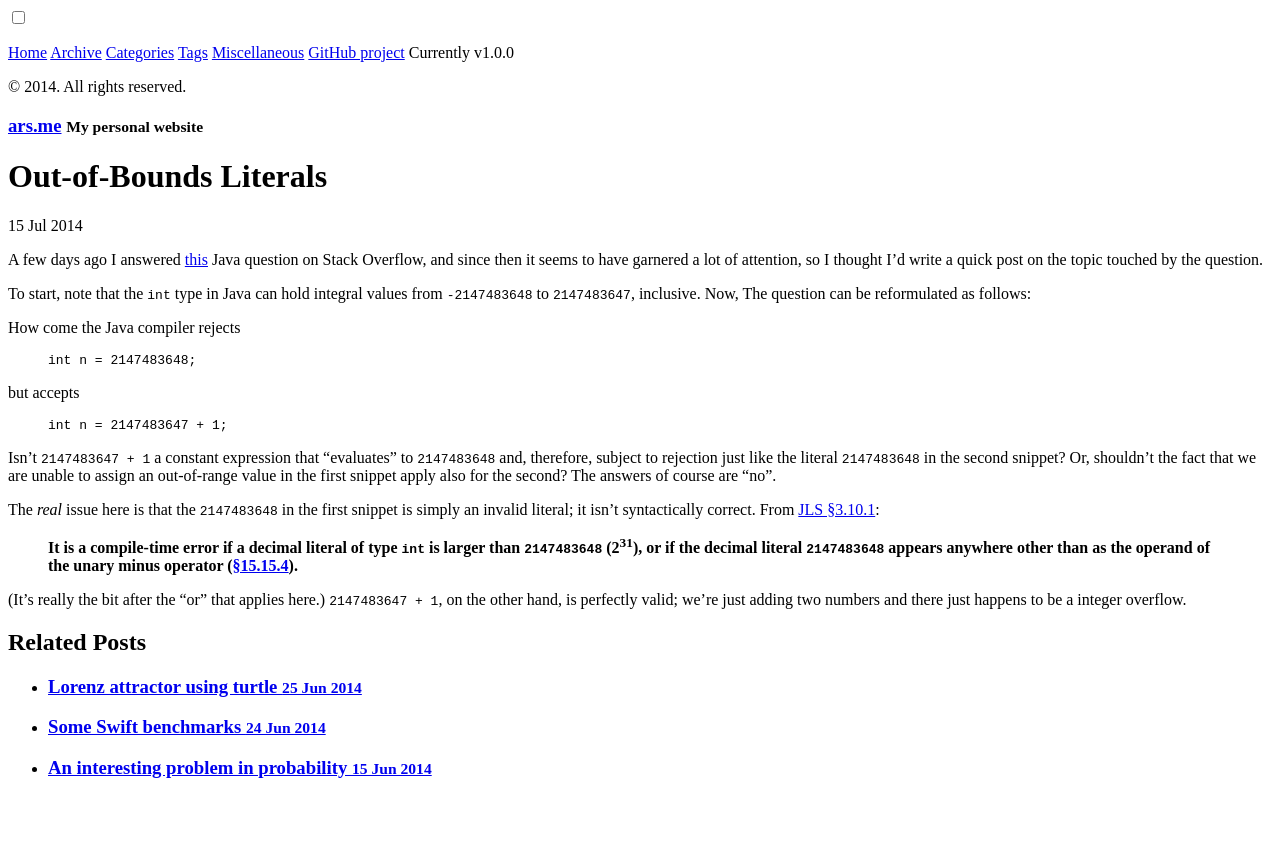
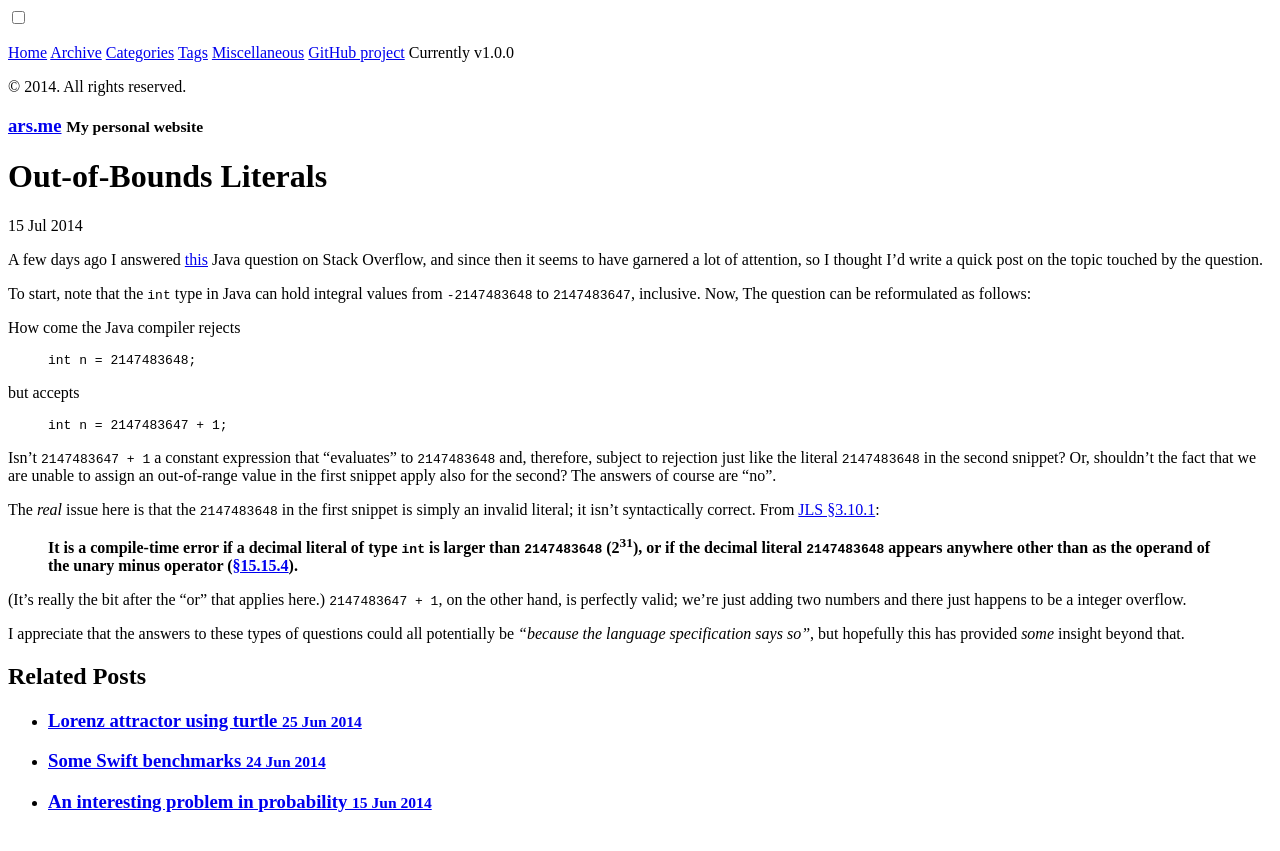
Before and after one commit to arshajii/arshajii.github.io, a Jekyll site: the page built from _posts/2014-07-15-out-of-bounds-literals.md, in a window 1280 px wide. Shown: the top 851 px of the page. Built offline with Jekyll 4.4.1, drawn with Linux system fonts in a browser that asks for light colours.

Commit message:
fix last post

```diff
--- a/_posts/2014-07-15-out-of-bounds-literals.md
+++ b/_posts/2014-07-15-out-of-bounds-literals.md
@@ -30,3 +30,5 @@
 > **It is a compile-time error if a decimal literal of type `int` is larger than `2147483648` (2<sup>31</sup>), or if the decimal literal `2147483648` appears anywhere other than as the operand of the unary minus operator ([§15.15.4](http://docs.oracle.com/javase/specs/jls/se8/html/jls-15.html#jls-15.15.4)).**
 
 (It's really the bit after the "or" that applies here.) `2147483647 + 1`, on the other hand, is perfectly valid; we're just adding two numbers and there just happens to be a integer overflow.
+
+I appreciate that the answers to these types of questions could all potentially be *"because the language specification says so"*, but hopefully this has provided *some* insight beyond that.
```
